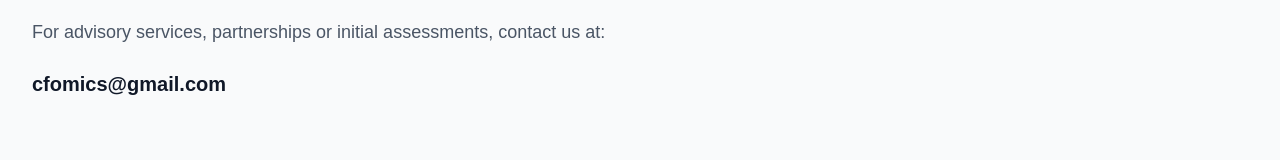
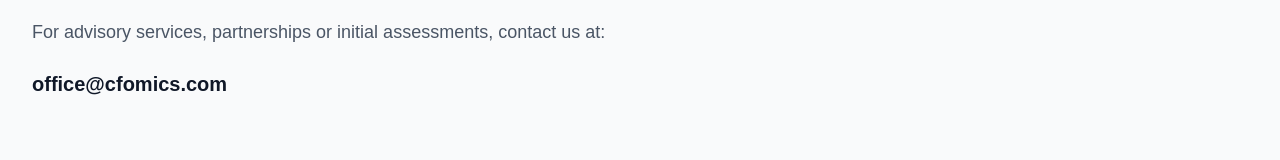
Before and after one commit to cfomics/cfomics-website, a Next.js app: page / in a window 1280 px wide. Shown: the part 2718-2878 px from the top of the page. Built offline with nearby package versions, Linux system fonts and the light colour scheme.

Commit message:
Update contact email to office@cfomics.com

```diff
--- a/app/page.tsx
+++ b/app/page.tsx
@@ -214,7 +214,7 @@ export default function Home() {
               For advisory services, partnerships or initial assessments,
               contact us at:
             </p>
-            <p className="mt-6 text-xl font-semibold">cfomics@gmail.com</p>
+            <p className="mt-6 text-xl font-semibold">office@cfomics.com</p>
           </div>
         </div>
       </section>
```
